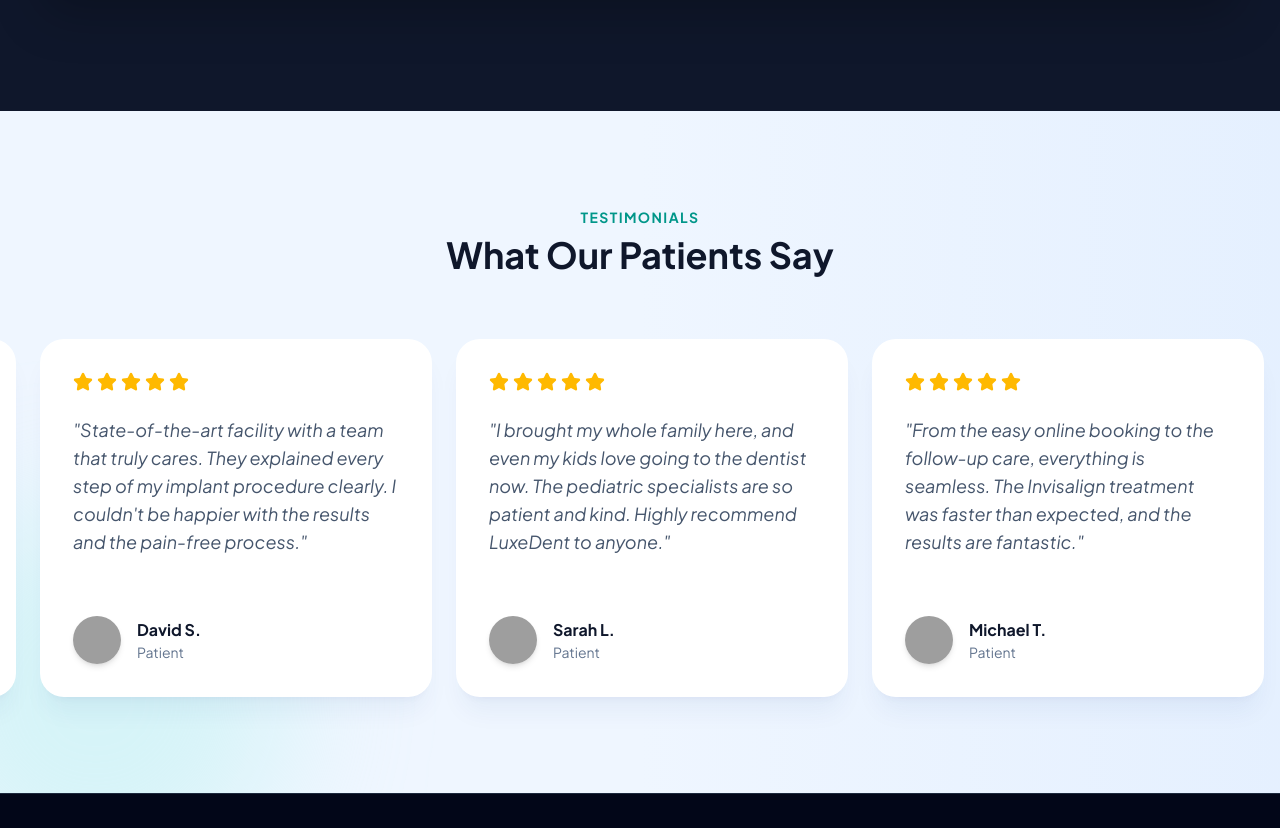
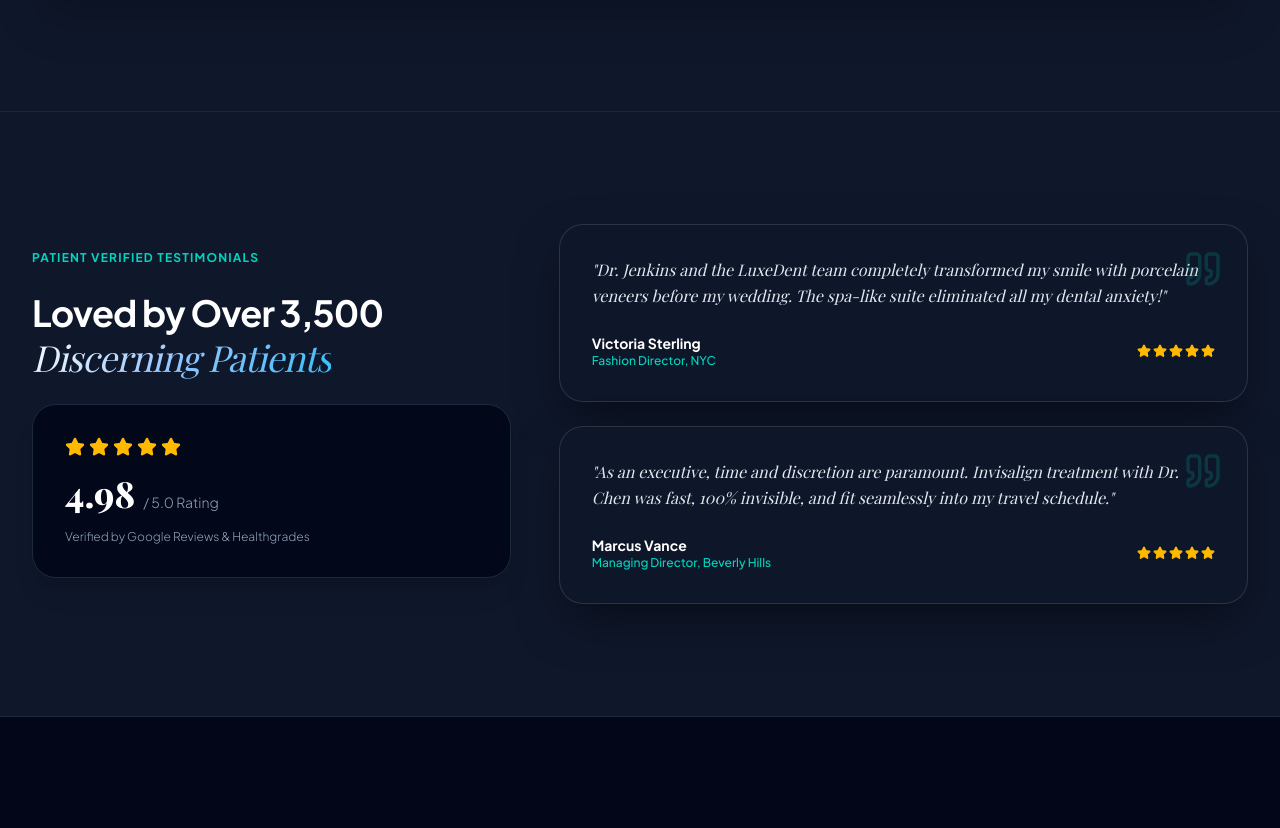
Before and after one commit to shiv989898/Dentist, a React (Vite) app: page / in a window 1280 px wide. Shown: the part 5740-6568 px from the top of the page. Built offline with nearby package versions, Linux system fonts and the light colour scheme; grey boxes are pictures that could not be loaded; a web font is replaced by a local one.

Commit message:
feat: add Testimonials section component with patient reviews and ratings

```diff
--- a/src/components/sections/Testimonials.tsx
+++ b/src/components/sections/Testimonials.tsx
@@ -1,77 +1,71 @@
-import { motion } from 'framer-motion'
-import { Star } from 'lucide-react'
-import useEmblaCarousel from 'embla-carousel-react'
-import Autoplay from 'embla-carousel-autoplay'
+import { Star, Quote } from 'lucide-react'
 
-const testimonials = [
+const reviews = [
   {
-    name: 'Emily R.',
-    role: 'Patient',
-    content: "Absolutely the best dental experience I've ever had. The staff is incredibly professional, and the spa-like atmosphere completely removed my anxiety. My veneers look natural and beautiful.",
-    image: 'https://i.pravatar.cc/150?img=44'
+    quote: "Dr. Jenkins and the LuxeDent team completely transformed my smile with porcelain veneers before my wedding. The spa-like suite eliminated all my dental anxiety!",
+    author: "Victoria Sterling",
+    role: "Fashion Director, NYC",
+    rating: 5
   },
   {
-    name: 'David S.',
-    role: 'Patient',
-    content: "State-of-the-art facility with a team that truly cares. They explained every step of my implant procedure clearly. I couldn't be happier with the results and the pain-free process.",
-    image: 'https://i.pravatar.cc/150?img=11'
-  },
-  {
-    name: 'Sarah L.',
-    role: 'Patient',
-    content: "I brought my whole family here, and even my kids love going to the dentist now. The pediatric specialists are so patient and kind. Highly recommend LuxeDent to anyone.",
-    image: 'https://i.pravatar.cc/150?img=5'
-  },
-  {
-    name: 'Michael T.',
-    role: 'Patient',
-    content: "From the easy online booking to the follow-up care, everything is seamless. The Invisalign treatment was faster than expected, and the results are fantastic.",
-    image: 'https://i.pravatar.cc/150?img=12'
+    quote: "As an executive, time and discretion are paramount. Invisalign treatment with Dr. Chen was fast, 100% invisible, and fit seamlessly into my travel schedule.",
+    author: "Marcus Vance",
+    role: "Managing Director, Beverly Hills",
+    rating: 5
   }
 ]
 
 export function Testimonials() {
-  const [emblaRef] = useEmblaCarousel({ loop: true, align: 'start' }, [Autoplay({ delay: 5000 })])
+  return (
+    <section className="py-28 bg-slate-900 text-white border-t border-slate-800/80">
+      <div className="container mx-auto px-4 lg:px-8">
 
-  return (
-    <section className="py-24 bg-blue-50 relative overflow-hidden">
-      {/* Background decoration */}
-      <div className="absolute top-0 right-0 w-1/2 h-full bg-gradient-to-l from-blue-100/50 to-transparent pointer-events-none" />
-      <div className="absolute -bottom-24 -left-24 w-96 h-96 bg-teal-100 rounded-full blur-3xl opacity-50 mix-blend-multiply pointer-events-none" />
+        <div className="grid lg:grid-cols-12 gap-12 items-center">
 
-      <div className="container mx-auto px-4 relative z-10">
-        <div className="text-center max-w-2xl mx-auto mb-16">
-          <h2 className="text-sm font-bold text-teal-600 uppercase tracking-widest mb-2">Testimonials</h2>
-          <h3 className="text-4xl font-bold text-slate-900 mb-4">What Our Patients Say</h3>
-        </div>
+          {/* Left Rating Metric Box (5 cols) */}
+          <div className="lg:col-span-5 space-y-6">
+            <span className="text-xs font-bold uppercase tracking-widest text-teal-400 block">
+              Patient Verified Testimonials
+            </span>
+            <h2 className="text-4xl font-bold tracking-tight leading-tight">
+              Loved by Over 3,500 <br />
+              <span className="font-serif italic font-normal text-gradient-gold">Discerning Patients</span>
+            </h2>
 
-        <div className="embla" ref={emblaRef}>
-          <div className="embla__container flex">
-            {testimonials.map((t, i) => (
-              <div className="embla__slide flex-[0_0_100%] md:flex-[0_0_50%] lg:flex-[0_0_33.333%] min-w-0 pl-6" key={i}>
-                <motion.div
-                  initial={{ opacity: 0, y: 20 }}
-                  whileInView={{ opacity: 1, y: 0 }}
-                  viewport={{ once: true }}
-                  transition={{ delay: i * 0.1, duration: 0.5 }}
-                  className="bg-white p-8 rounded-3xl shadow-xl shadow-blue-900/5 h-full flex flex-col border border-white/50"
-                >
-                  <div className="flex gap-1 text-amber-400 mb-6">
-                    {[1, 2, 3, 4, 5].map((s) => <Star key={s} className="w-5 h-5 fill-current" />)}
+            <div className="p-8 rounded-3xl bg-slate-950/90 border border-slate-800 space-y-4 shadow-xl">
+              <div className="flex text-amber-400 gap-1">
+                {[...Array(5)].map((_, i) => <Star key={i} className="w-5 h-5 fill-amber-400" />)}
+              </div>
+              <div className="text-4xl font-extrabold text-white font-serif">
+                4.98 <span className="text-sm font-sans font-light text-slate-400">/ 5.0 Rating</span>
+              </div>
+              <p className="text-xs text-slate-400 font-light">Verified by Google Reviews & Healthgrades</p>
+            </div>
+          </div>
+
+          {/* Right Editorial Review Cards (7 cols) */}
+          <div className="lg:col-span-7 space-y-6">
+            {reviews.map((rev, idx) => (
+              <div key={idx} className="glass-card-dark rounded-3xl p-8 border border-slate-800 relative">
+                <Quote className="w-10 h-10 text-teal-500/20 absolute top-6 right-6" />
+                <p className="text-slate-200 text-base font-light italic leading-relaxed mb-6 font-serif">
+                  "{rev.quote}"
+                </p>
+                <div className="flex items-center justify-between">
+                  <div>
+                    <h3 className="text-sm font-bold text-white">{rev.author}</h3>
+                    <p className="text-xs text-teal-400 font-medium">{rev.role}</p>
                   </div>
-                  <p className="text-slate-600 text-lg mb-8 italic flex-grow">"{t.content}"</p>
-                  <div className="flex items-center gap-4 mt-auto">
-                    <img src={t.image} alt={t.name} className="w-12 h-12 rounded-full object-cover shadow-md" />
-                    <div>
-                      <h4 className="font-bold text-slate-900">{t.name}</h4>
-                      <p className="text-sm text-slate-500">{t.role}</p>
-                    </div>
+                  <div className="flex text-amber-400 gap-0.5">
+                    {[...Array(rev.rating)].map((_, i) => <Star key={i} className="w-3.5 h-3.5 fill-amber-400" />)}
                   </div>
-                </motion.div>
+                </div>
               </div>
             ))}
           </div>
+
         </div>
+
       </div>
     </section>
   )
```
